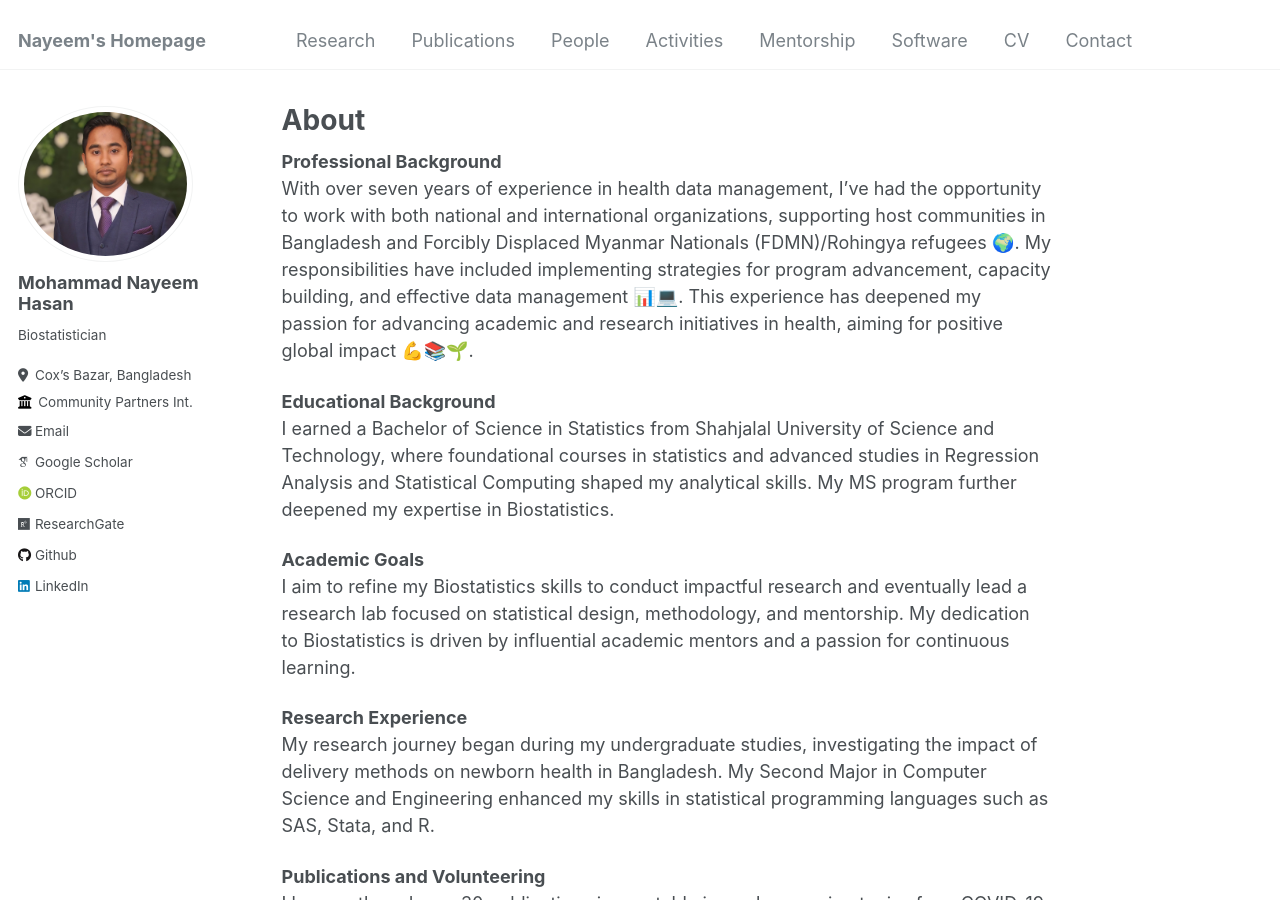
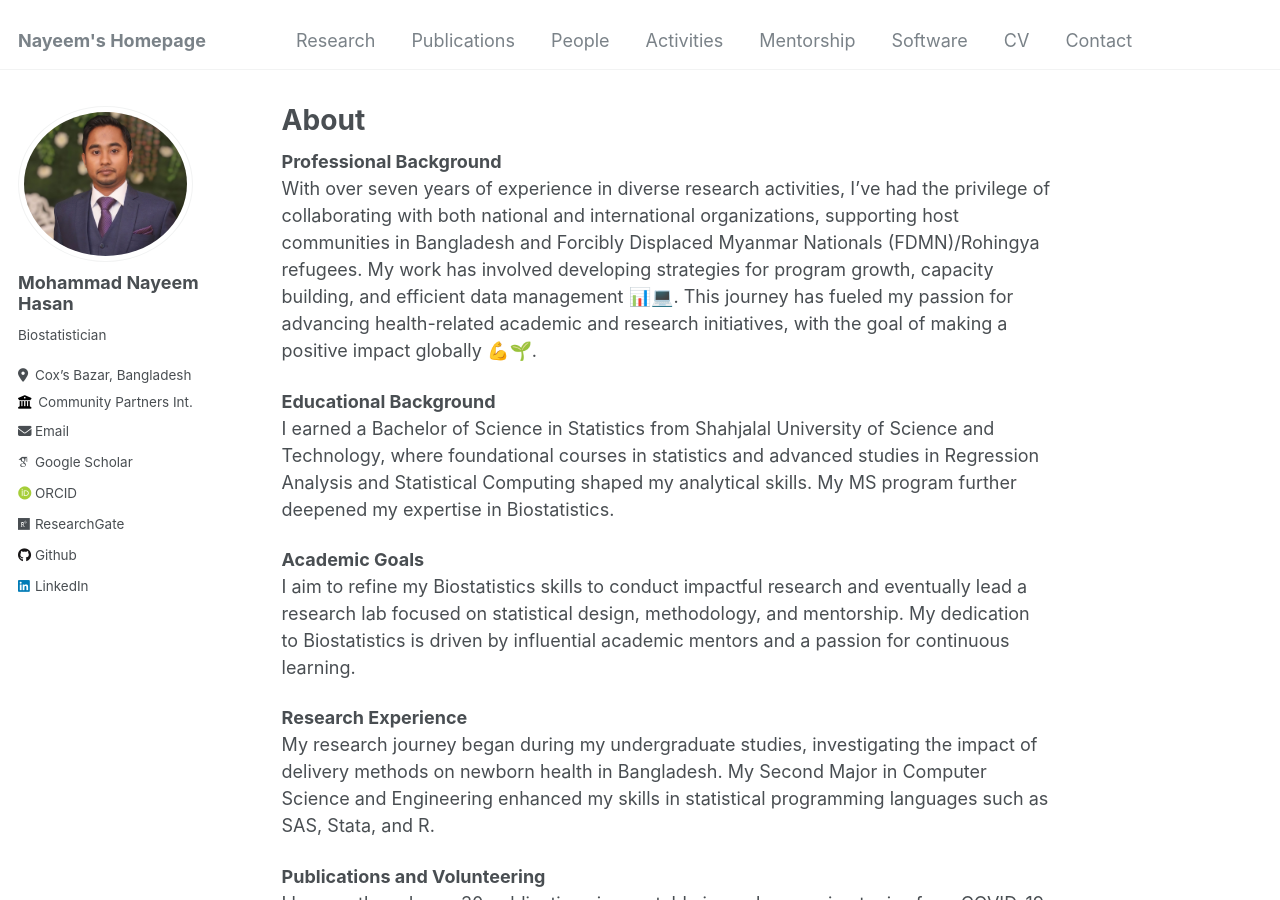
Before and after one commit to nayeemlab/nayeemlab.github.io, a Jekyll site: the page built from _pages/about.md, in a window 1280 px wide and 900 px high. Built offline with Jekyll 4.4.1, drawn with Linux system fonts in a browser that asks for light colours; some web fonts are replaced.

Commit message:
Update about.md

```diff
--- a/_pages/about.md
+++ b/_pages/about.md
@@ -9,7 +9,7 @@ redirect_from:
 
 **Professional Background**
 <br>
-With over seven years of experience in health data management, I’ve had the opportunity to work with both national and international organizations, supporting host communities in Bangladesh and Forcibly Displaced Myanmar Nationals (FDMN)/Rohingya refugees 🌍. My responsibilities have included implementing strategies for program advancement, capacity building, and effective data management 📊💻. This experience has deepened my passion for advancing academic and research initiatives in health, aiming for positive global impact 💪📚🌱.
+With over seven years of experience in diverse research activities, I’ve had the privilege of collaborating with both national and international organizations, supporting host communities in Bangladesh and Forcibly Displaced Myanmar Nationals (FDMN)/Rohingya refugees. My work has involved developing strategies for program growth, capacity building, and efficient data management 📊💻. This journey has fueled my passion for advancing health-related academic and research initiatives, with the goal of making a positive impact globally 💪🌱.
 
 **Educational Background**
 <br>
```
